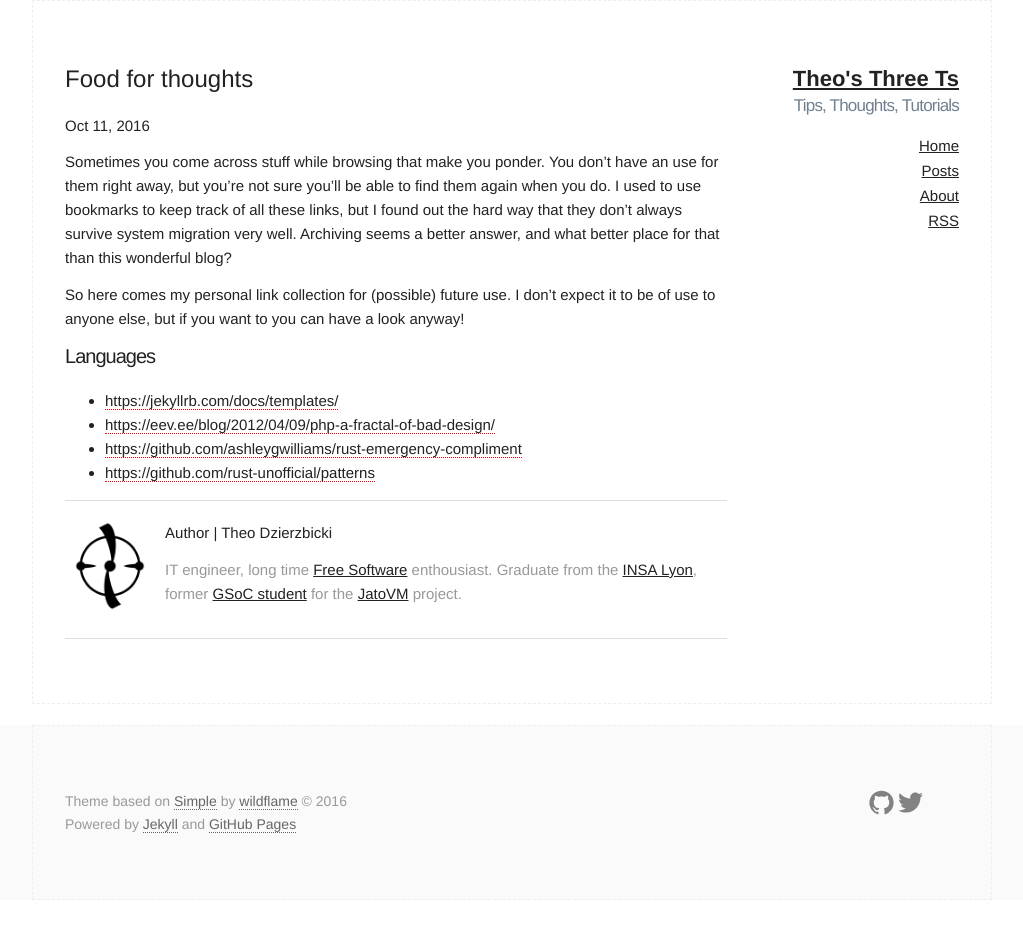
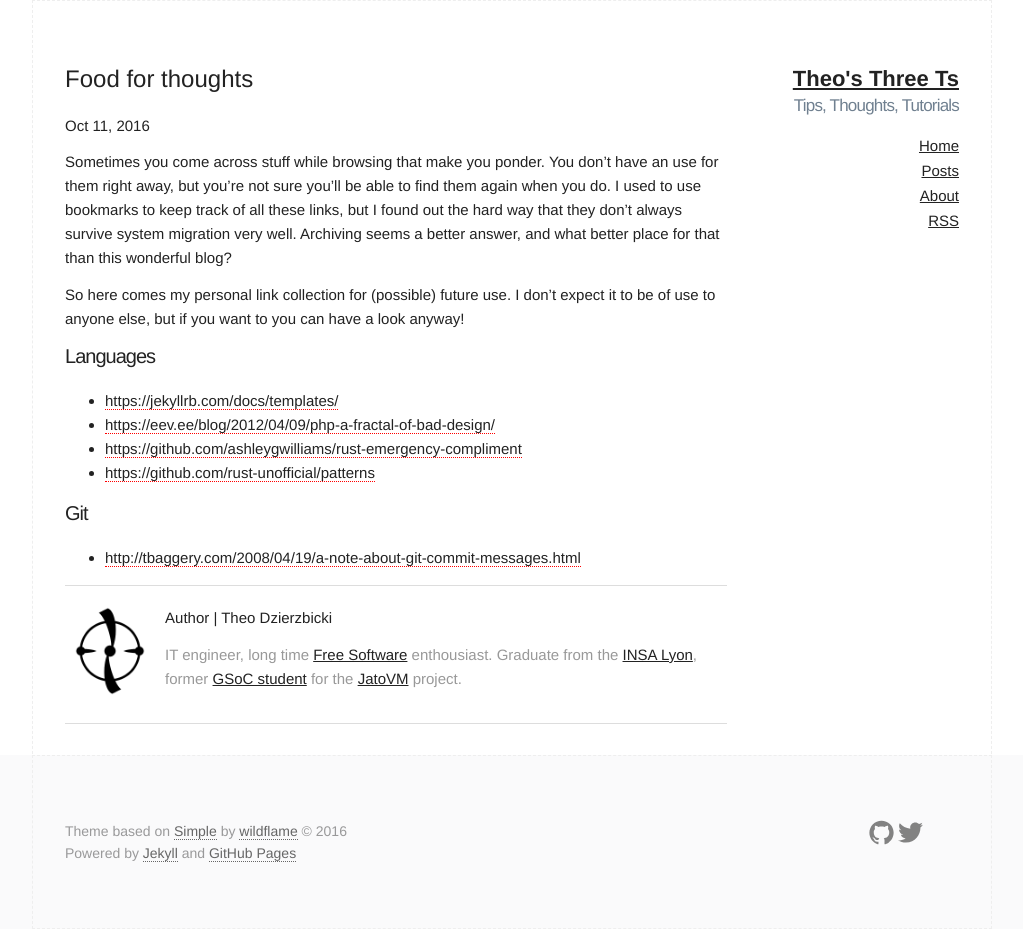
Before and after one commit to theodz/theodz.github.io, a Jekyll site: the page built from _posts/2016-10-11-food-for-thoughts.md, in a window 1280 px wide. Shown: the whole page, without its empty margins (128-1151 px from the left). Built offline with Jekyll 4.4.1, drawn with Linux system fonts in a browser that asks for light colours; before the commit the page ends 900 px from its top, so only the background shows below that.

Commit message:
Fix links in post, add git section

```diff
--- a/_posts/2016-10-11-food-for-thoughts.md
+++ b/_posts/2016-10-11-food-for-thoughts.md
@@ -9,7 +9,10 @@ Sometimes you come across stuff while browsing that make you ponder. You don't h
 So here comes my personal link collection for (possible) future use. I don't expect it to be of use to anyone else, but if you want to you can have a look anyway!
 
 ### Languages
-* [https://jekyllrb.com/docs/templates/]()
-* [https://eev.ee/blog/2012/04/09/php-a-fractal-of-bad-design/]()
-* [https://github.com/ashleygwilliams/rust-emergency-compliment]()
-* [https://github.com/rust-unofficial/patterns]()
+* <https://jekyllrb.com/docs/templates/>
+* <https://eev.ee/blog/2012/04/09/php-a-fractal-of-bad-design/>
+* <https://github.com/ashleygwilliams/rust-emergency-compliment>
+* <https://github.com/rust-unofficial/patterns>
+
+### Git
+* <http://tbaggery.com/2008/04/19/a-note-about-git-commit-messages.html>
```
